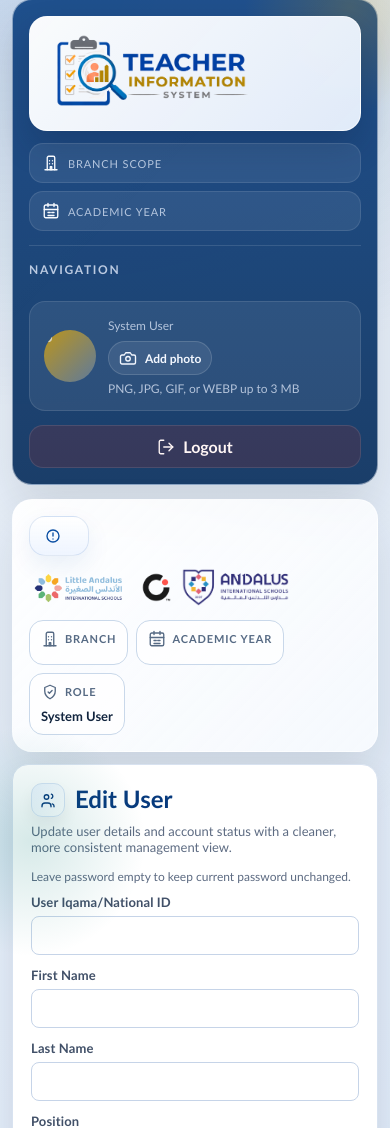
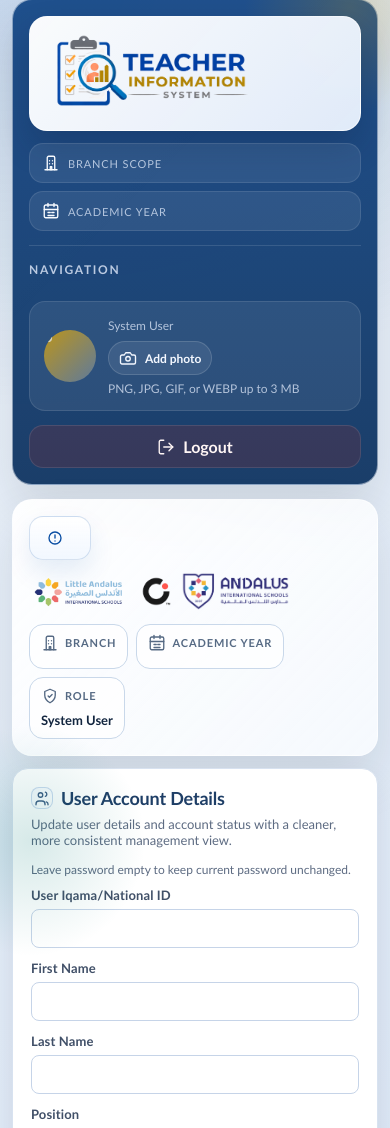
Before and after one commit to msghoush/Teacher-Information-System--TIS, a FastAPI app: template templates/edit_user.html in a window 390 px wide; the page is wider, and only the part inside the window is pictured. Shown: the part 13-1141 px from the top of that part. Run offline with FastAPI, Linux system fonts and the light colour scheme; the template is opened without the code that fills it, so the values that code supplies are empty.

Commit message:
Refine heading hierarchy across pages

```diff
--- a/static/css/app-shell.css
+++ b/static/css/app-shell.css
@@ -314,6 +314,15 @@ svg.tab-icon {
     font-size: 14px;
 }
 
+.sidebar-card-title {
+    margin: 0 0 6px;
+    color: rgba(232, 240, 255, 0.86);
+    font-size: 12px;
+    font-weight: 700;
+    letter-spacing: 0.05em;
+    text-transform: uppercase;
+}
+
 .sidebar-config-card form {
     margin: 0;
 }
@@ -519,7 +528,7 @@ svg.tab-icon {
 
 .app-header-copy {
     display: grid;
-    gap: 4px;
+    gap: 6px;
     align-content: start;
     flex: 1 1 280px;
     min-width: 0;
@@ -546,23 +555,24 @@ svg.tab-icon {
     margin: 0;
     display: inline-flex;
     align-items: center;
-    gap: 12px;
+    gap: 10px;
     width: fit-content;
-    padding: 10px 14px;
-    border: 1px solid rgba(10, 78, 163, 0.12);
-    border-radius: 16px;
-    background: linear-gradient(180deg, rgba(255, 255, 255, 0.96), rgba(237, 244, 255, 0.92));
-    box-shadow: 0 10px 24px rgba(10, 78, 163, 0.08);
+    padding: 12px 16px;
+    border: 1px solid rgba(10, 78, 163, 0.16);
+    border-radius: 14px;
+    background: linear-gradient(180deg, rgba(255, 255, 255, 0.98), rgba(241, 247, 255, 0.94));
+    box-shadow: 0 12px 26px rgba(10, 78, 163, 0.1);
     color: var(--app-brand-deep);
-    font-size: clamp(24px, 2.4vw, 34px);
-    line-height: 1;
-    letter-spacing: -0.04em;
+    font-size: clamp(28px, 2.6vw, 38px);
+    font-weight: 800;
+    line-height: 1.04;
+    letter-spacing: -0.03em;
 }
 
 .page-title-icon {
     flex: 0 0 auto;
-    width: 28px;
-    height: 28px;
+    width: 26px;
+    height: 26px;
     color: var(--app-brand);
 }
 
@@ -735,22 +745,99 @@ svg.tab-icon {
 .section-heading {
     display: inline-flex;
     align-items: center;
-    gap: 10px;
-    line-height: 1.2;
+    gap: 8px;
+    line-height: 1.3;
 }
 
 .section-heading-icon {
     display: inline-flex;
     align-items: center;
     justify-content: center;
-    width: 34px;
-    height: 34px;
-    border-radius: 11px;
-    border: 1px solid #d6e3f5;
-    background: linear-gradient(135deg, #edf4ff, #ffffff);
-    color: var(--app-brand-deep);
-    box-shadow: 0 8px 16px rgba(15, 23, 42, 0.06);
+    width: 24px;
+    height: 24px;
+    border-radius: 8px;
+    border: 1px solid rgba(198, 216, 239, 0.9);
+    background: linear-gradient(135deg, #f7faff, #ffffff);
+    color: #3f5f86;
+    box-shadow: none;
     flex-shrink: 0;
+}
+
+.page-stage h2,
+.page-stage h3,
+.page-stage h4,
+.page-stage h5 {
+    margin: 0;
+    color: #1e3e66;
+}
+
+.page-stage .card > h2,
+.page-stage .panel > h2,
+.page-stage .toolbar h2,
+.page-stage .toolbar-head h2,
+.page-stage .title-with-actions h2 {
+    margin: 0;
+    font-size: clamp(18px, 1.45vw, 21px);
+    font-weight: 680;
+    letter-spacing: -0.01em;
+    color: #1e3e66;
+}
+
+.page-stage .card h3,
+.page-stage .panel h3,
+.page-stage .assignment-step h3,
+.page-stage .auto-panel h3,
+.page-stage .allocation-copy h3 {
+    margin: 0;
+    font-size: clamp(15px, 1.15vw, 17px);
+    font-weight: 640;
+    letter-spacing: 0;
+    color: #33557e;
+}
+
+.page-stage .card h4,
+.page-stage .panel h4,
+.page-stage .card h5,
+.page-stage .panel h5 {
+    margin: 0;
+    font-size: 13px;
+    font-weight: 700;
+    letter-spacing: 0.02em;
+    text-transform: uppercase;
+    color: #5f7692;
+}
+
+.page-stage h2 .section-heading {
+    gap: 8px;
+}
+
+.page-stage h3 .section-heading {
+    gap: 7px;
+}
+
+.page-stage h4 .section-heading,
+.page-stage h5 .section-heading {
+    gap: 6px;
+}
+
+.page-stage h2 .section-heading-icon {
+    width: 22px;
+    height: 22px;
+}
+
+.page-stage h3 .section-heading-icon {
+    width: 20px;
+    height: 20px;
+    border-radius: 7px;
+}
+
+.page-stage h4 .section-heading-icon,
+.page-stage h5 .section-heading-icon {
+    width: 18px;
+    height: 18px;
+    border-radius: 6px;
+    border-color: rgba(206, 219, 238, 0.88);
+    color: #6a809c;
 }
 
 .page-stage .toolbar,
@@ -824,8 +911,9 @@ svg.tab-icon {
 
 .page-stage .panel h1 {
     margin: 0;
-    font-size: clamp(24px, 2.4vw, 30px);
-    color: var(--app-brand-deep);
+    font-size: clamp(20px, 1.7vw, 24px);
+    font-weight: 680;
+    color: #21446e;
 }
 
 .page-stage .panel .sub,
--- a/templates/base.html
+++ b/templates/base.html
@@ -63,7 +63,7 @@
                 <h3 class="sidebar-section-title">Configuration</h3>
                 <div class="sidebar-config">
                     <div class="sidebar-config-card">
-                        <h3>Change Branch</h3>
+                        <h4 class="sidebar-card-title">Change Branch</h4>
                         <p>Switch branch scope without leaving the current screen.</p>
                         <form class="sidebar-config-row" method="post" action="/scope/branch">
                             <input type="hidden" name="return_to" value="{{ request.url.path }}">
--- a/templates/edit_planning.html
+++ b/templates/edit_planning.html
@@ -66,9 +66,9 @@
             display: block;
         }
 
-        .panel h1 {
+        .panel-title {
             margin: 0;
-            font-size: 24px;
+            font-size: 20px;
             letter-spacing: 0.2px;
         }
 
@@ -292,7 +292,7 @@
 
 {% block content %}
 <main class="panel">
-<h1 class="section-heading"><span class="section-heading-icon">{{ icon("planning", "icon") }}</span>Edit Planning Section</h1>
+<h2 class="panel-title section-heading"><span class="section-heading-icon">{{ icon("planning", "icon") }}</span>Planning Section Details</h2>
         <p>Update the selected class setup with the same structured workflow, including automatic subject alignment and cleaner teacher assignment controls.</p>
 
         {% if error %}
--- a/templates/edit_subject.html
+++ b/templates/edit_subject.html
@@ -65,9 +65,9 @@
             display: block;
         }
 
-        h1 {
+        .panel-title {
             margin: 0;
-            font-size: 24px;
+            font-size: 20px;
         }
 
         .sub {
@@ -193,7 +193,7 @@
 
 {% block content %}
 <main class="panel">
-<h1 class="section-heading"><span class="section-heading-icon">{{ icon("subjects", "icon") }}</span>Edit Subject</h1>
+<h2 class="panel-title section-heading"><span class="section-heading-icon">{{ icon("subjects", "icon") }}</span>Subject Details</h2>
         <p class="sub">Update subject details in your current branch and academic year scope with the same theme and structure.</p>
 
         {% if error %}
--- a/templates/edit_teacher.html
+++ b/templates/edit_teacher.html
@@ -65,9 +65,9 @@
             display: block;
         }
 
-        h1 {
+        .panel-title {
             margin: 0;
-            font-size: 24px;
+            font-size: 20px;
         }
 
         .sub {
@@ -1470,7 +1470,7 @@
 
 {% block content %}
 <main class="panel">
-<h1 class="section-heading"><span class="section-heading-icon">{{ icon("teachers", "icon") }}</span>Edit Teacher</h1>
+<h2 class="panel-title section-heading"><span class="section-heading-icon">{{ icon("teachers", "icon") }}</span>Teacher Profile and Workload Details</h2>
         <p class="sub">Update teacher details, workload rules, eligible subjects, and section assignments through a cleaner, more professional review screen.</p>
 
         {% if error %}
--- a/templates/edit_user.html
+++ b/templates/edit_user.html
@@ -66,9 +66,9 @@
             display: block;
         }
 
-        h1 {
+        .panel-title {
             margin: 0;
-            font-size: 24px;
+            font-size: 20px;
         }
 
         .sub {
@@ -183,7 +183,7 @@
 
 {% block content %}
 <main class="panel">
-<h1 class="section-heading"><span class="section-heading-icon">{{ icon("users", "icon") }}</span>Edit User</h1>
+<h2 class="panel-title section-heading"><span class="section-heading-icon">{{ icon("users", "icon") }}</span>User Account Details</h2>
         <p class="sub">Update user details and account status with a cleaner, more consistent management view.</p>
 
         {% if error %}
```
